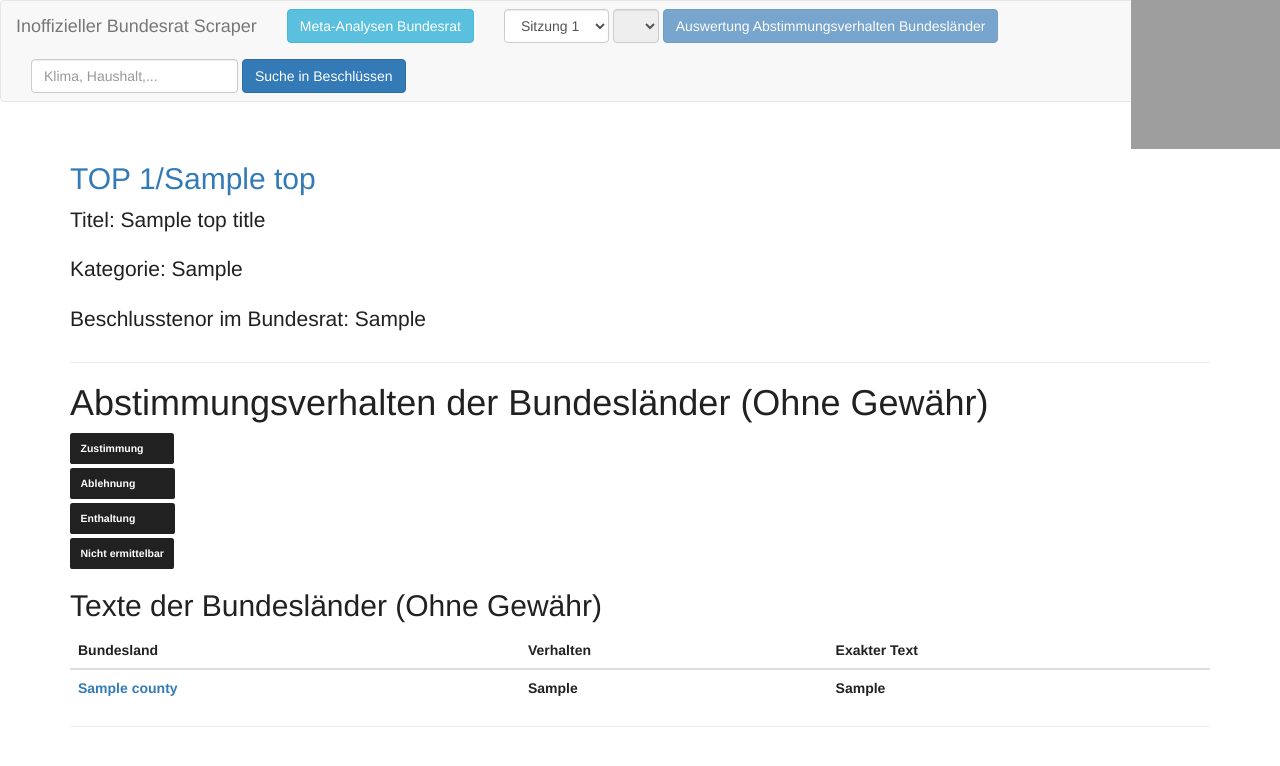
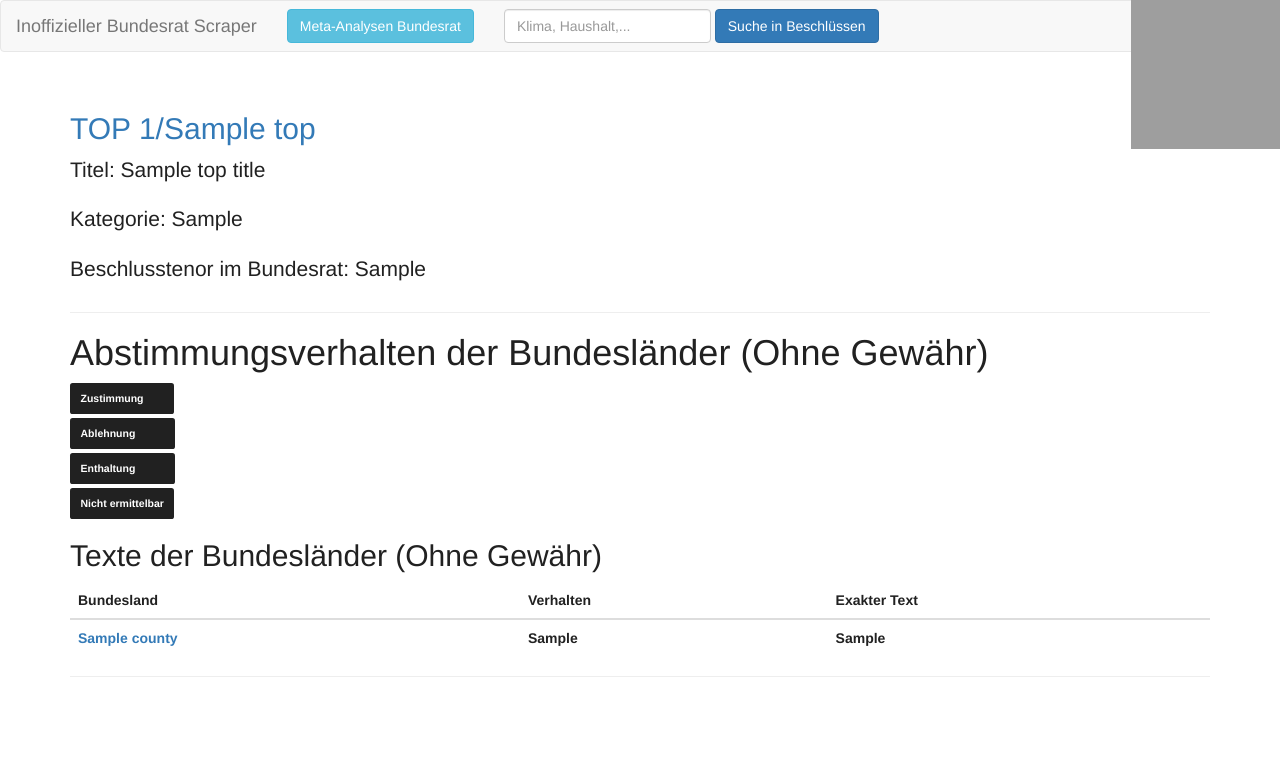
Before and after one commit to NWuensche/bundesrat-scraper-website, a Django app: template scraper/templates/json.html in a window 1280 px wide. Shown: the top 766 px of the page. Run offline with Django 3.2, Linux system fonts and the light colour scheme; the template is opened without the code that fills it: most values are stand-ins (such as "Sample title", 1, 10 or a date in 2020); lists and menus that the app fills with data are empty; some libraries are stand-ins or nearby versions; grey boxes are pictures that could not be loaded.

Commit message:
Remove TOP-Number Drop-Down Search from Navigation Bar Header

```diff
--- a/scraper/templates/searchTOP.html
+++ b/scraper/templates/searchTOP.html
@@ -6,24 +6,6 @@
     <form class="navbar-form navbar-left" action="metaStudies"> {# Without form not centered in navbar  #}
 
       <button class="btn btn-info" type="submit"> Meta-Analysen Bundesrat</button>
-    </form>
-
-    <form class="navbar-form navbar-left" method="GET" action="loadJSON">
-      <select class="form-control"  name="sessionNumber" id="sessionNumber" >
-                {% for sessionNumber in sessionNumbers %}
-                    {% if not currentSessionNumber and forloop.counter0 == 0 %} {# nothing to select -> give select property to first option#}
-                <option value="{{sessionNumber}}" selected>Sitzung {{sessionNumber}}</option>
-                    {% elif currentSessionNumber  and currentSessionNumber == sessionNumber %}  {# Select last selected session, if available #}
-                <option value="{{sessionNumber}}" selected>Sitzung {{sessionNumber}}</option>
-                    {% else %}
-                <option value="{{sessionNumber}}">Sitzung {{sessionNumber}}</option>
-                    {% endif %}
-                {% endfor %}
-      </select>
-
-      <select name ="topNumber" class="form-control" id="topNumber" disabled></select>
-
-      <button class="btn btn-primary" type="submit" id="btnSubmitTOP" disabled>Auswertung Abstimmungsverhalten Bundesländer</button>
     </form>
 
     <form class="navbar-form navbar-left" method="GET" action="searchTOPTitles">
```
